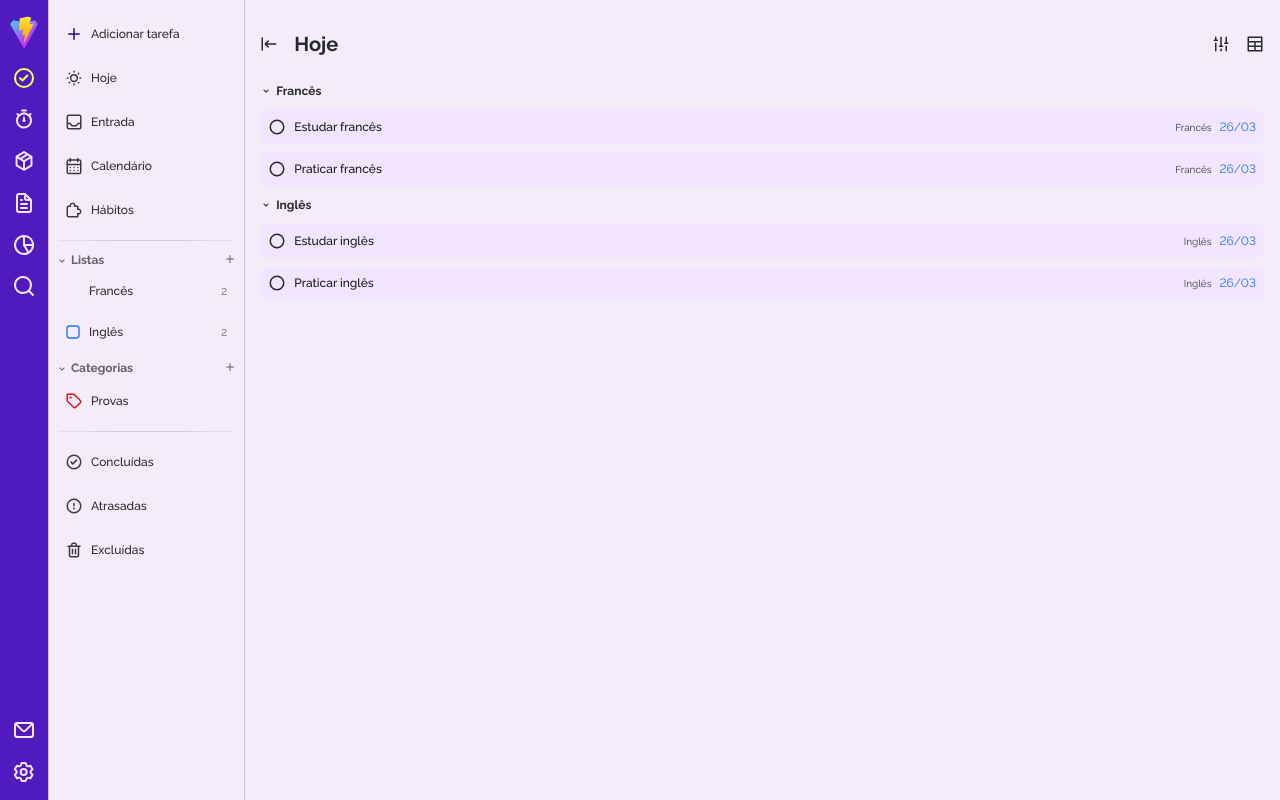
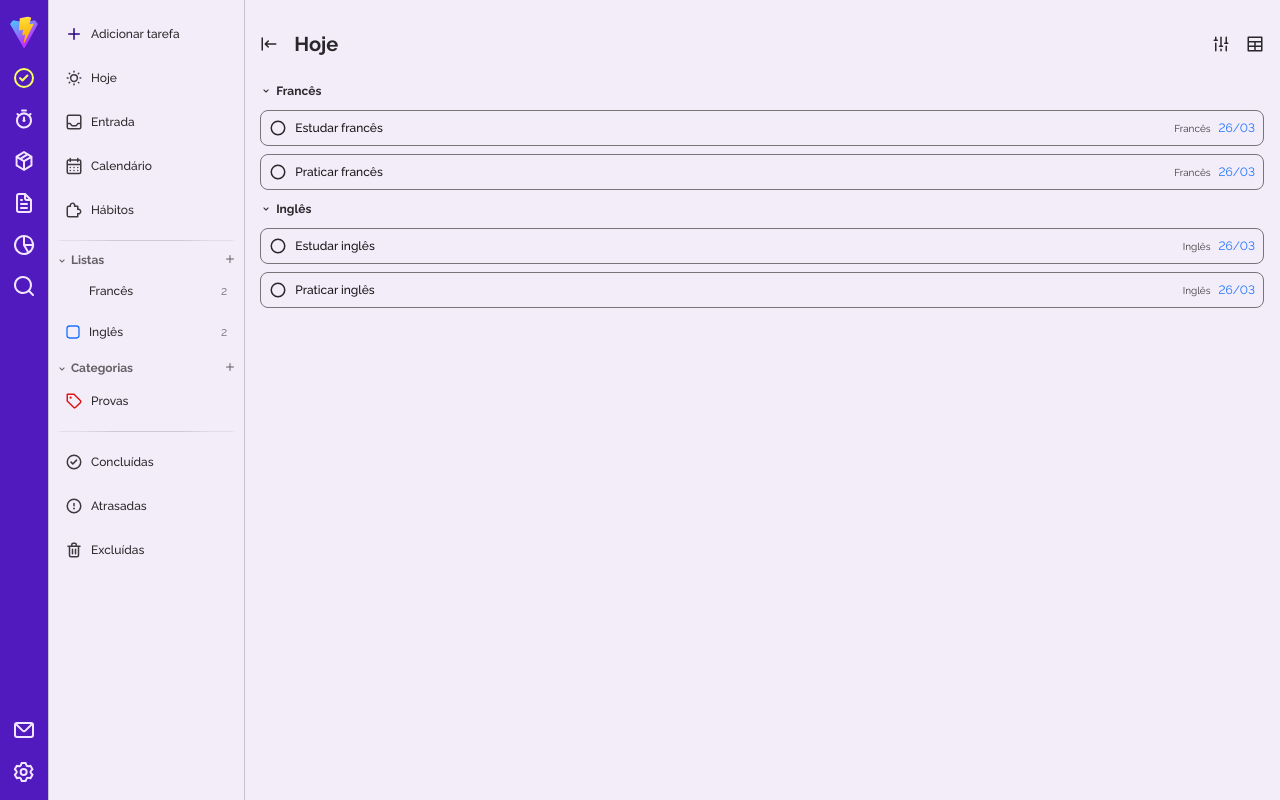
Before and after one commit to CosmicTasks/dev, a React (Vite) app in the folder app/: page /app in a window 1280 px wide. Built offline with nearby package versions, Linux system fonts and the light colour scheme; what emoji-mart would draw is missing.

Commit message:
Update styling for task cards

```diff
--- a/app/src/components/app/PageTasks.module.css
+++ b/app/src/components/app/PageTasks.module.css
@@ -79,7 +79,11 @@
   padding: 8px;
   gap: 16px;
   border-radius: 8px;
-  background-color: var(--r1);
+  border: 1px solid var(--c7);
+
+  &:hover {
+    background-color: var(--r1);
+  }
 }
 
 .tarefaCheck {
```
